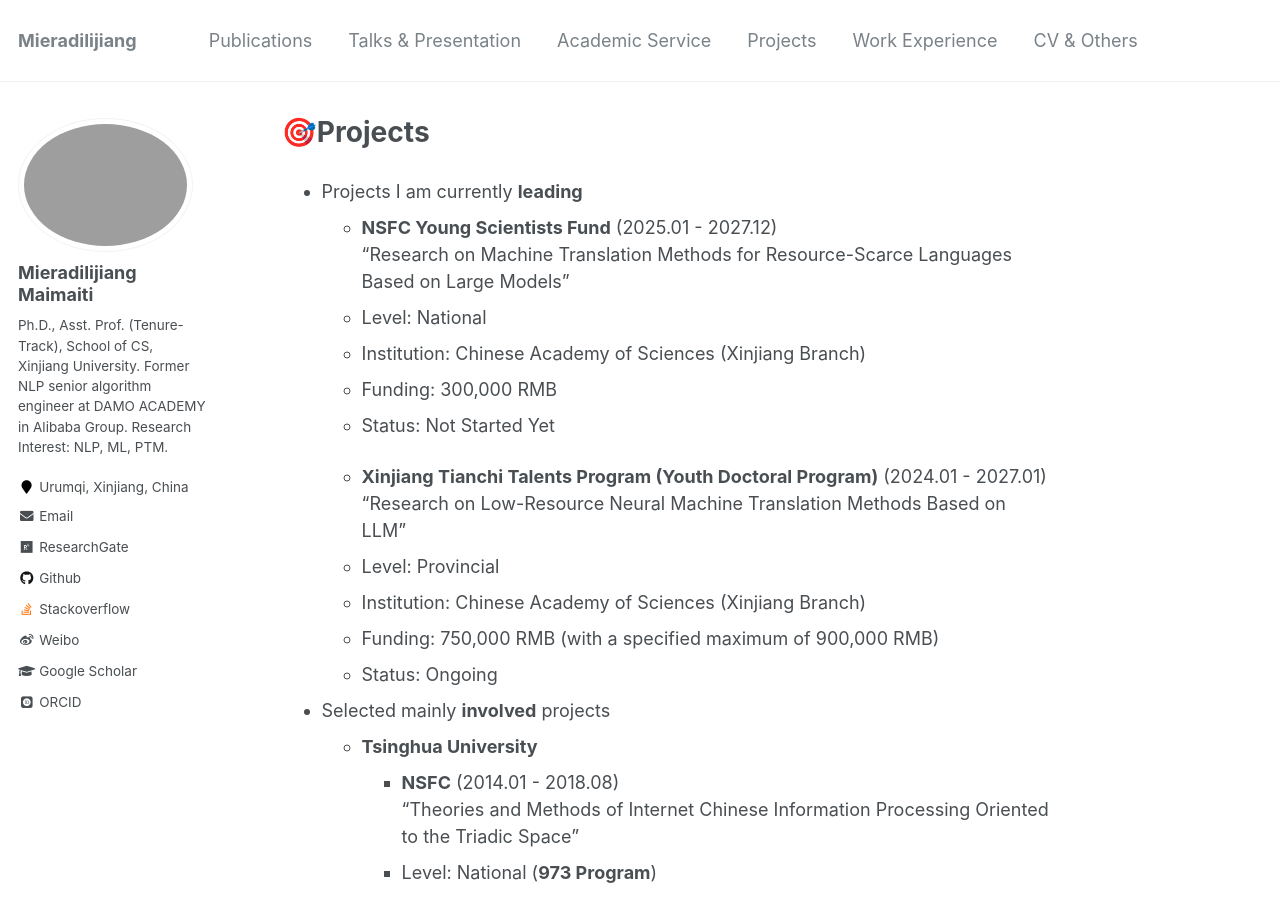
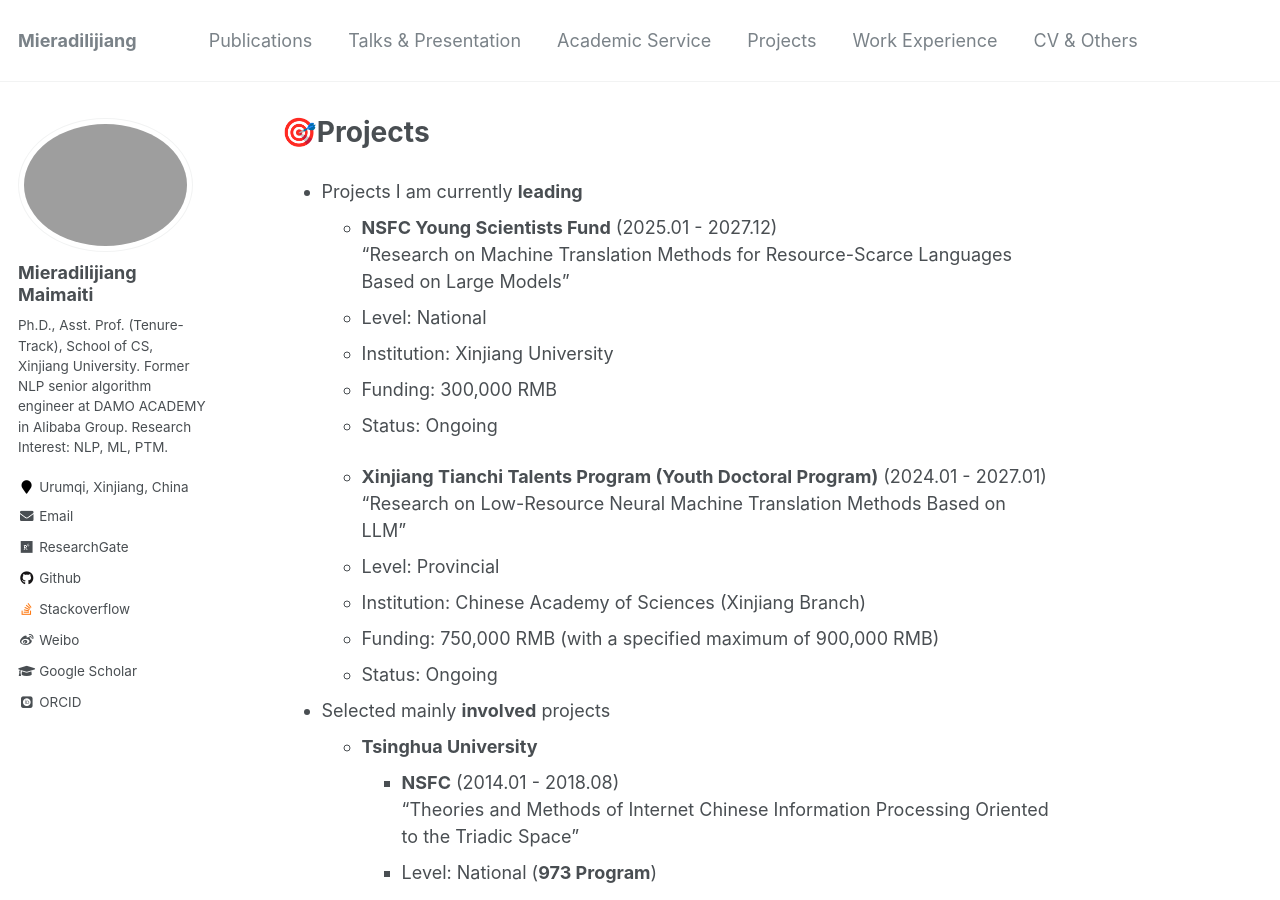
Before and after one commit to miradel51/miradel51.github.io, a Jekyll site: the page built from _pages/projects.md, in a window 1280 px wide and 900 px high. Built offline with Jekyll 4.4.1, drawn with Linux system fonts in a browser that asks for light colours; some web fonts are replaced.

Commit message:
Update projects.md
revised project info

```diff
--- a/_pages/projects.md
+++ b/_pages/projects.md
@@ -10,9 +10,9 @@ author_profile: true
     **NSFC Young Scientists Fund**  (2025.01 - 2027.12)
     "Research on Machine Translation Methods for Resource-Scarce Languages Based on Large Models"
     - Level: National
-    - Institution:  Chinese Academy of Sciences (Xinjiang Branch)
+    - Institution:  Xinjiang University
     - Funding: 300,000 RMB
-    - Status: Not Started Yet
+    - Status: Ongoing
 
   -
     **Xinjiang Tianchi Talents Program (Youth Doctoral Program)**  (2024.01 - 2027.01)
```
